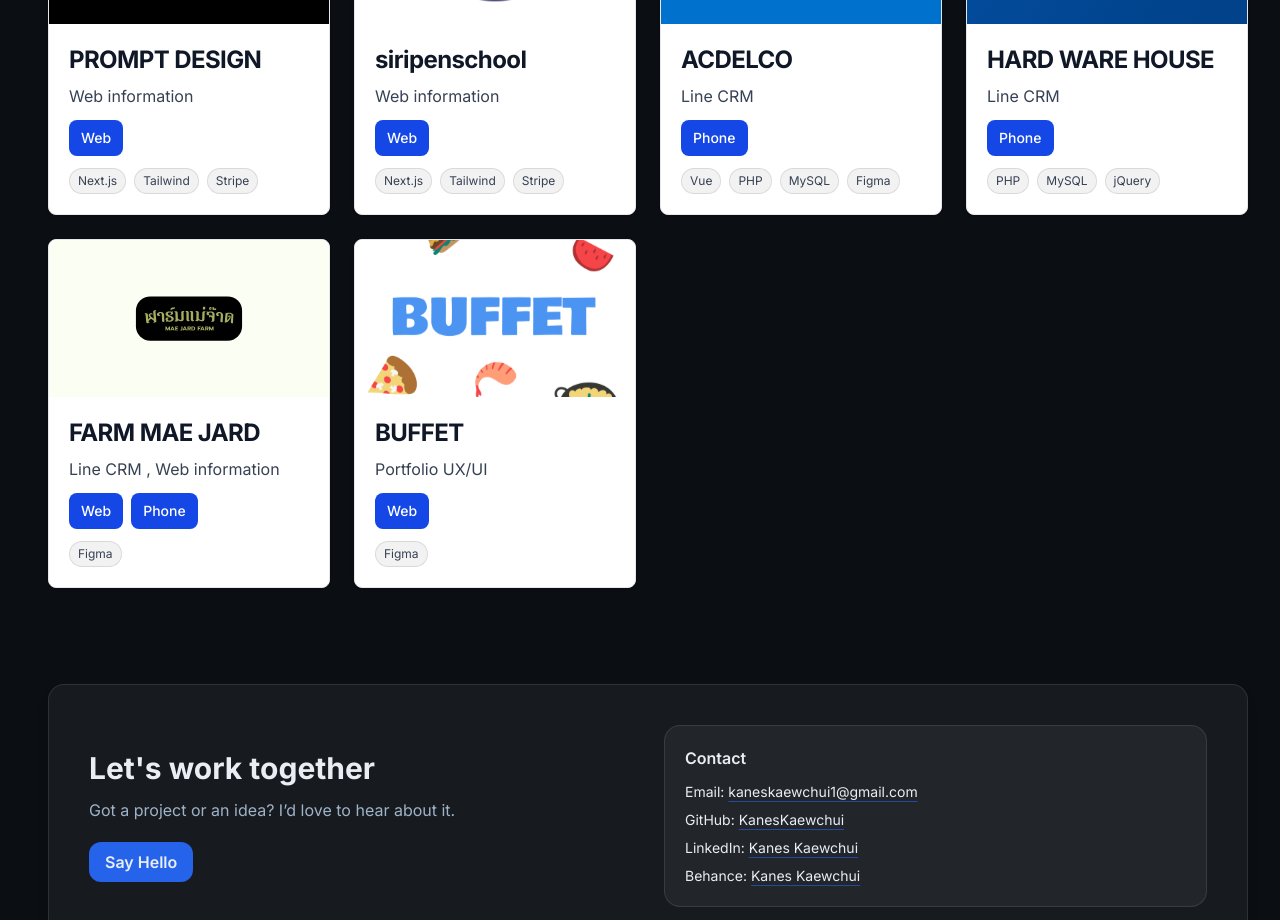
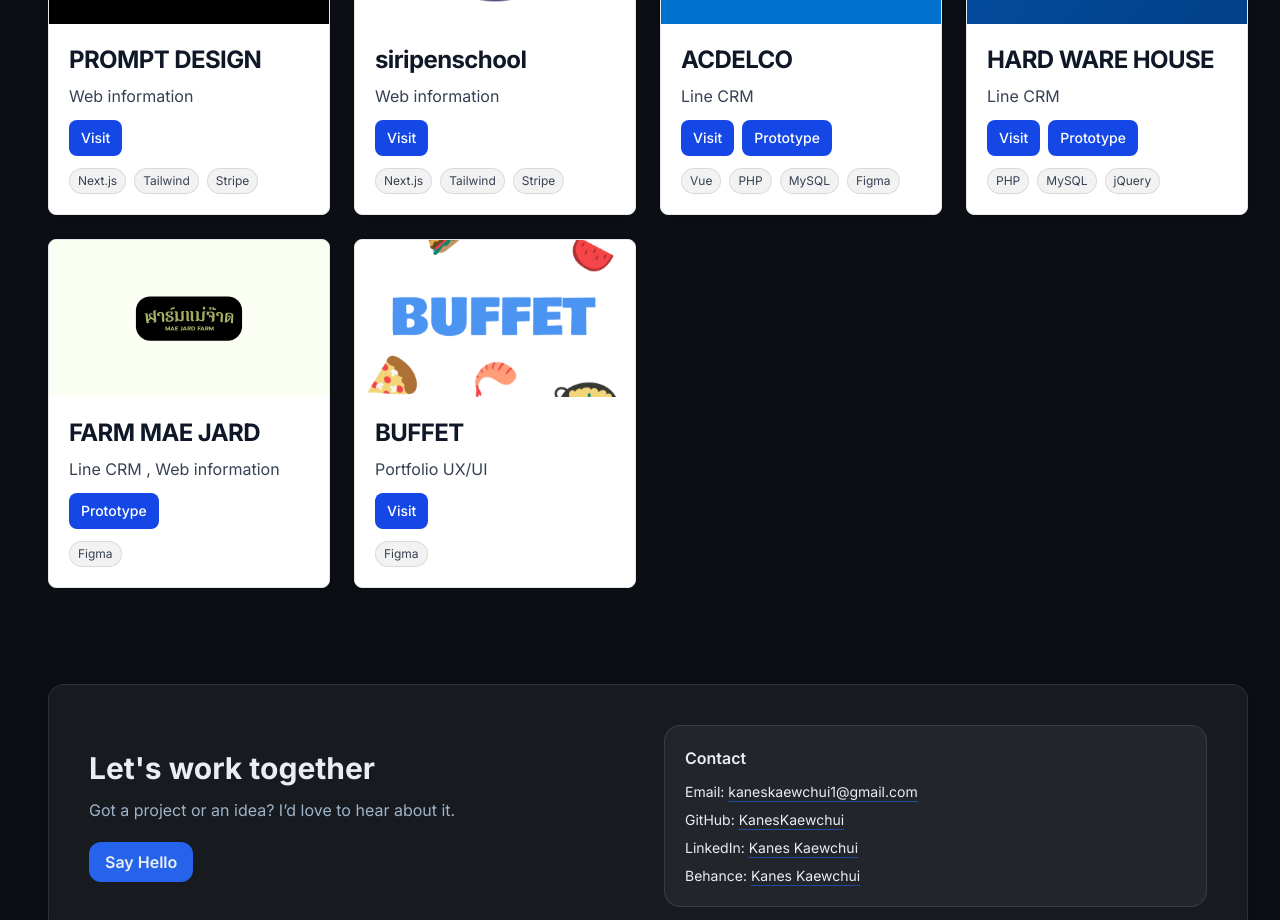
Before and after one commit to KanesKaewchui/Portfolio, a Next.js app in the folder my-portfolio/: page / in a window 1280 px wide. Shown: the part 1280-2200 px from the top of the page. Built offline with nearby package versions, Linux system fonts and the light colour scheme.

Commit message:
Edit 27-2-69

```diff
--- a/my-portfolio/src/app/components/ProjectCard.tsx
+++ b/my-portfolio/src/app/components/ProjectCard.tsx
@@ -6,8 +6,8 @@
   description: string;
   image: string;
   tags?: ReadonlyArray<string>;
-  href?: string;
-  Web?: string;
+  primary?: string;
+  secondary?: string;
 };
 
 export default function ProjectCard({
@@ -15,10 +15,10 @@
   description,
   image,
   tags = [],
-  href,
-  Web,
+  primary,
+  secondary,
 }: Props) {
-  const mainUrl = href ?? Web ?? "#";
+  const mainUrl = primary ?? secondary ?? "#";
   const isExternal = /^https?:\/\//i.test(mainUrl);
   const isSvg = image?.toLowerCase().endsWith(".svg");
 
@@ -72,25 +72,25 @@
         </p>
 
         <div className="flex flex-wrap gap-2">
-          {href && (
+          {primary && (
             <a
-              href={href}
-              {...(href.startsWith("http")
+              href={primary}
+              {...(primary.startsWith("http")
                 ? { target: "_blank", rel: "noopener noreferrer" }
                 : {})}
               className="inline-flex items-center px-3 py-2 text-sm font-medium text-white bg-blue-700 rounded-lg hover:bg-blue-800 focus:outline-none focus:ring-4 focus:ring-blue-300 dark:bg-blue-600 dark:hover:bg-blue-700 dark:focus:ring-blue-800">
-              Web
+              Visit
             </a>
           )}
 
-          {Web && (
+          {secondary && (
             <a
-              href={Web}
-              {...(Web.startsWith("http")
+              href={secondary}
+              {...(secondary.startsWith("http")
                 ? { target: "_blank", rel: "noopener noreferrer" }
                 : {})}
               className="inline-flex items-center px-3 py-2 text-sm font-medium text-white bg-blue-700 rounded-lg hover:bg-blue-800 focus:outline-none focus:ring-4 focus:ring-blue-300 dark:bg-blue-600 dark:hover:bg-blue-700 dark:focus:ring-blue-800">
-              Phone
+              Prototype
             </a>
           )}
         </div>
--- a/my-portfolio/src/app/data/projects.ts
+++ b/my-portfolio/src/app/data/projects.ts
@@ -4,32 +4,32 @@
 description: "Web information",
 image: "/promptdesign.svg",
 tags: ["Next.js", "Tailwind", "Stripe"],
-href: "https://prompt-uat.code-play.net/en",
-// href: "https://www.figma.com/proto/G4dTzeDHxnPLoSPDWiY687/PROMPT-DESIGN?node-id=2-897&p=f&t=eCFCXEaXfsHiMH9H-1&scaling=min-zoom&content-scaling=fixed&page-id=0%3A1&starting-point-node-id=2%3A897",
+primary: "https://prompt-uat.code-play.net/en",
+// secondary: "https://www.figma.com/proto/G4dTzeDHxnPLoSPDWiY687/PROMPT-DESIGN?node-id=2-897&p=f&t=eCFCXEaXfsHiMH9H-1&scaling=min-zoom&content-scaling=fixed&page-id=0%3A1&starting-point-node-id=2%3A897",
 },
 {
 title: "siripenschool",
 description: "Web information",
 image: "/siripenschool.svg",
 tags: ["Next.js", "Tailwind", "Stripe"],
-href: "https://www.siripenschool.ac.th/th",
-// Web: "https://www.figma.com/proto/LQeX8KnK09w36DedR4zRCV/PROMPT-DESIGN?node-id=1-565&p=f&t=2igr7Z4VLMl0ymwZ-1&scaling=min-zoom&content-scaling=fixed&page-id=0%3A1&starting-point-node-id=1%3A565",
+primary: "https://www.siripenschool.ac.th/th",
+// secondary: "https://www.figma.com/proto/LQeX8KnK09w36DedR4zRCV/PROMPT-DESIGN?node-id=1-565&p=f&t=2igr7Z4VLMl0ymwZ-1&scaling=min-zoom&content-scaling=fixed&page-id=0%3A1&starting-point-node-id=1%3A565",
 },
 {
 title: "ACDELCO",
 description: "Line CRM",
 image: "/ACDelco.svg",
 tags: ["Vue", "PHP", "MySQL", "Figma"],
-// href: "https://line.me/R/ti/p/@964qjojv",
-Web:"https://line.me/R/ti/p/@964qjojv"
+primary:"https://line.me/R/ti/p/@964qjojv",
+secondary:"https://www.figma.com/proto/kvkZCfdhnsaZy7VNzkX2iT/ACDelco_Thailand?node-id=43-3356&p=f&t=zOrjOzNV2XGeYirF-1&scaling=scale-down&content-scaling=fixed&page-id=22%3A3277&starting-point-node-id=43%3A3356&show-proto-sidebar=1",
 },
 {
 title: "HARD WARE HOUSE",
 description: "Line CRM",
 image: "/hardwarehouse.svg",
 tags: ["PHP", "MySQL", "jQuery"],
-// href: "https://line.me/R/ti/p/@xdx1131v",
-Web:"https://line.me/R/ti/p/@xdx1131v"
+primary:"https://line.me/R/ti/p/@xdx1131v",
+secondary:"https://www.figma.com/proto/F7V3iduaHQ8ew1sQCOWdrX/Hardwarehouse?node-id=276-10529&p=f&t=U3fFIyF6AkurV7Sm-1&scaling=scale-down&content-scaling=fixed&page-id=1%3A29462&starting-point-node-id=276%3A10529&show-proto-sidebar=1"
 },
 // {
 // title: "Superlock Micron Ware",
@@ -43,15 +43,15 @@
 description: "Line CRM , Web information",
 image: "/FARMMAEJARD.svg",
 tags: ["Figma"],
-href: "https://www.figma.com/proto/lMXPjSmSPGafZ7c9dxaGSQ/Mae-Jard-Farm?node-id=7-58&p=f&t=ZZDOyn1uKh8lRXkL-1&scaling=scale-down&content-scaling=fixed&page-id=0%3A1&starting-point-node-id=7%3A58&show-proto-sidebar=1",
-Web: "https://www.figma.com/proto/lMXPjSmSPGafZ7c9dxaGSQ/Mae-Jard-Farm?node-id=1-8063&p=f&t=ndwCBhxTWZcU5UO2-1&scaling=min-zoom&content-scaling=fixed&page-id=1%3A8044&starting-point-node-id=1%3A8063&show-proto-sidebar=1",
+secondary: "https://www.figma.com/proto/lMXPjSmSPGafZ7c9dxaGSQ/Mae-Jard-Farm?node-id=7-58&p=f&t=ZZDOyn1uKh8lRXkL-1&scaling=scale-down&content-scaling=fixed&page-id=0%3A1&starting-point-node-id=7%3A58&show-proto-sidebar=1",
+// Web: "https://www.figma.com/proto/lMXPjSmSPGafZ7c9dxaGSQ/Mae-Jard-Farm?node-id=1-8063&p=f&t=ndwCBhxTWZcU5UO2-1&scaling=min-zoom&content-scaling=fixed&page-id=1%3A8044&starting-point-node-id=1%3A8063&show-proto-sidebar=1",
 },
 {
 title: "BUFFET",
 description: "Portfolio UX/UI",
 image: "/Buffet.svg",
 tags: ["Figma"],
-href: "https://www.behance.net/gallery/151281615/Portfolio-UXUI",
+primary: "https://www.behance.net/gallery/151281615/Portfolio-UXUI",
 // Web: "https://www.figma.com/proto/FqmKOfFnqA2tdzsmwICihk/Project-Buffet-Anytime-Anywhere?node-id=28-129&p=f&t=sOjqoGENpJzUVxfR-1&scaling=scale-down&content-scaling=fixed&page-id=0%3A1&starting-point-node-id=8%3A47&show-proto-sidebar=1",
 },
 ] as const;
```
